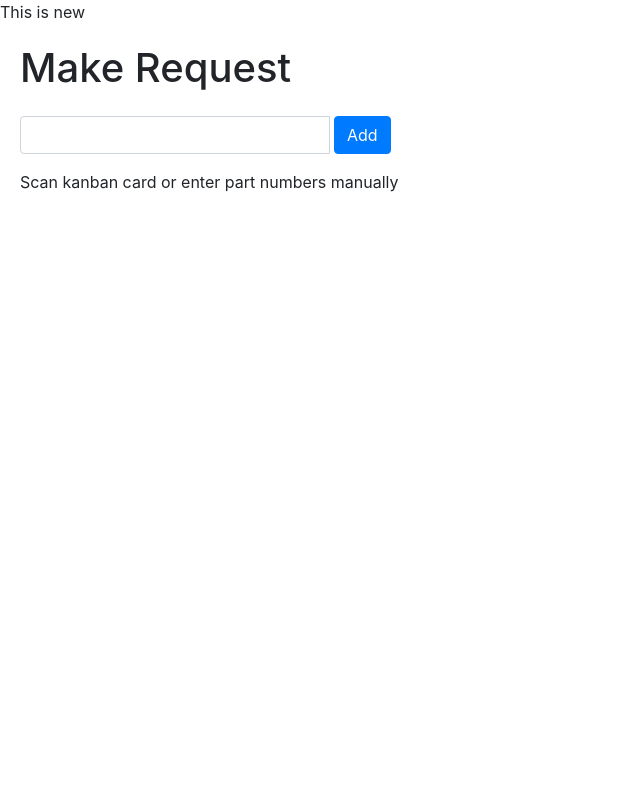
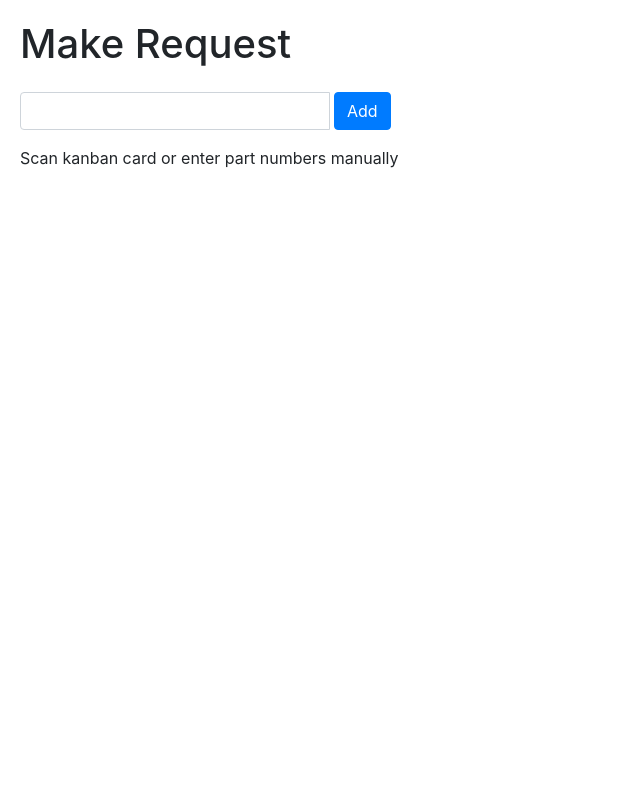
Before and after one commit to shcherbakaite/kanbanboms-egui, a Django app: page /editrequest/1 in a window 1280 px wide. Shown: the whole page, without its empty margins (0-640 px from the left). Run offline with Django 3.2, Linux system fonts and the light colour scheme; data comes from the database, SQL or seed files in the repository; some libraries are stand-ins or nearby versions.

Commit message:
Deploy test

```diff
--- a/kanbanbomsapp/templates/kanbanbomsapp/base.html
+++ b/kanbanbomsapp/templates/kanbanbomsapp/base.html
@@ -8,7 +8,6 @@
 <script src="https://cdn.jsdelivr.net/gh/xcash/bootstrap-autocomplete@v2.2.2/dist/latest/bootstrap-autocomplete.min.js"></script>
 </head>
 <body>
-	This is new
 	{% block content %}
     {% endblock %}
 </body>
```
